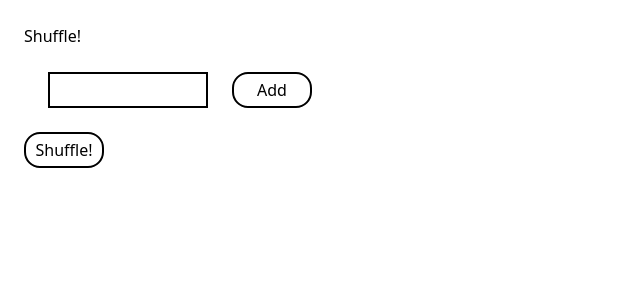
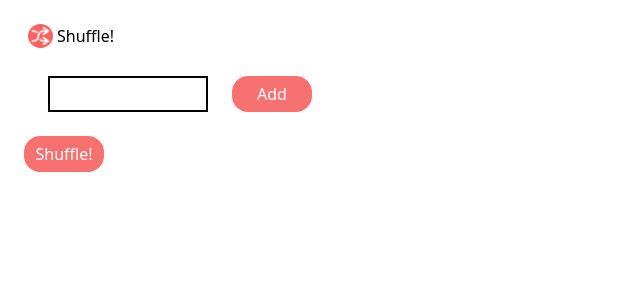
Before and after one commit to freelance-jak/nomount-shuffle, a Next.js app: page / in a window 1280 px wide. Shown: the top 300 px of the page, without its empty margins (0-640 px from the left). Built offline with nearby package versions, Linux system fonts and the light colour scheme.

Commit message:
アイコン色調整

```diff
--- a/src/components/atoms/button/button.tsx
+++ b/src/components/atoms/button/button.tsx
@@ -9,7 +9,7 @@ export const Button = (props: Props) => {
   };
 
   return (
-    <button onClick={handleOnClick} className="w-20 h-9 border-black border-2 rounded-2xl">
+    <button onClick={handleOnClick} className="w-20 h-9 rounded-2xl bg-red-400 hover:bg-red-500 focus:outline-none text-white">
       {props.name}
     </button>
   );
--- a/src/pages/index.tsx
+++ b/src/pages/index.tsx
@@ -1,6 +1,7 @@
 import { useState } from 'react'
 import DisplayStatusInputWait from '../components/organisms/DisplayStatusInputWait'
 import DisplayStatusShuffle from '../components/organisms/DisplayStatusShuffle'
+import Image from 'next/image'
 
 // 表示状態
 enum ENM_SHUFFLE_STATUS {
@@ -39,7 +40,10 @@ const Home = () => {
 
   return (
     <div className="m-6">
-      <h1>Shuffle!</h1>
+      <div className="flex m-1">
+        <Image src="/shuffle_icon.png" width={25} height={15} />
+        <h1 className="px-1">Shuffle!</h1>
+      </div>
       {status === ENM_SHUFFLE_STATUS.ENM_INPUT_WAIT ?
         <DisplayStatusInputWait nameList={nameList} addPresenterCb={addPresenter} delPresenterCb={delPresenter} suffleStartCb={suffleStart} />
         : <DisplayStatusShuffle nameList={nameList} pageBackCb={pageBack} />}
```
Also changed, not shown: public/shuffle_icon.png (added).
